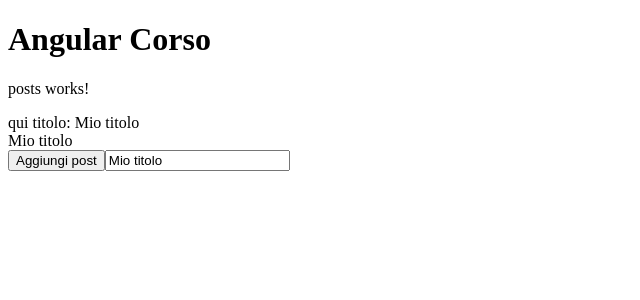
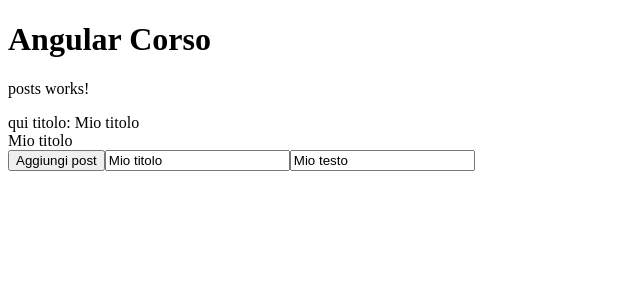
Before and after one commit to ironmanromeo/angular-corso, an Angular app: page / in a window 1280 px wide. Shown: the top 300 px of the page, without its empty margins (0-640 px from the left). Built offline with nearby package versions, Linux system fonts and the light colour scheme.

Commit message:
Lezione 4 - core directive ngIf ngFor ngModel - binding bi-direzionali

```diff
--- a/src/app/app.module.ts
+++ b/src/app/app.module.ts
@@ -1,5 +1,7 @@
 import { NgModule } from '@angular/core';
 import { BrowserModule } from '@angular/platform-browser';
+import { FormsModule } from '@angular/forms';
+
 
 import { AppRoutingModule } from './app-routing.module';
 import { AppComponent } from './app.component';
@@ -15,7 +17,8 @@ import './training_typescript';
   ],
   imports: [
     BrowserModule,
-    AppRoutingModule
+    AppRoutingModule,
+    FormsModule
   ],
   providers: [],
   bootstrap: [AppComponent]
--- a/src/app/posts/posts.component.html
+++ b/src/app/posts/posts.component.html
@@ -1,22 +1,33 @@
 <p>posts works!</p>
 
+<!-- string interpolation di proprietà -->
 <div>qui titolo: {{ titolo }}</div>
 
+<!-- property binding di proprietà -->
 <div [innerText]="titolo"></div>
 
+<!-- onPremuto event binding di metodo -->
+<!-- bottoneDisabilitato property binding di metodo -->
 <button
 (click)="onPremuto()"
-[disabled]="!titolo">
+[disabled]="bottoneDisabilitato()">
     Aggiungi post
 </button>
 
+<!-- binding mono-direzionale verso value (property binding di titolo) da titolo -> value -->
+<!-- binding mono-direzionale verso value (property binding di titolo) da evento verso onModificatoInput -->
 <input
  name="titolo"
  [value]="titolo"
- (input)="onModificatoInput($event)"
- >
+ (input)="onModificatoInput($event)">
 
-<div *ngFor="let post of posts">
+ <!-- binding bi-direzionale -->
+ <input
+ name="testo"
+ [(ngModel)]="testo">
+
+ <!-- core directive ngFor - ngIf - ngModel -->
+ <div *ngFor="let post of posts">
     <h5>{{ post.titolo }}</h5>
     <p *ngIf="post.titolo === 'Ciao'">Hai salutato</p>
 </div>
--- a/src/app/posts/posts.component.ts
+++ b/src/app/posts/posts.component.ts
@@ -13,6 +13,7 @@ export class PostsComponent implements OnInit {
   posts:Post[] = []
 
   titolo = "Mio titolo"
+  testo = "Mio testo"
 
   constructor() { }
 
@@ -29,7 +30,12 @@ export class PostsComponent implements OnInit {
       }
       this.posts.push(newPost)
       this.titolo = ""
+      this.testo = ""
     }
+  }
+
+  bottoneDisabilitato() {
+    return !this.titolo || !this.testo
   }
 
   onModificatoInput(e:Event){
```
